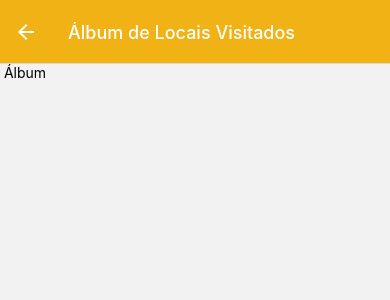
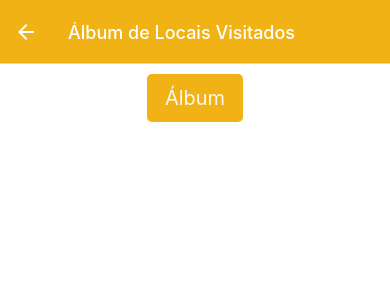
Before and after one commit to Felipebandradev/lugares-visitados, a React Native app: screen /Album in a window 390 px wide. Shown: the top 300 px of the page. Built offline with nearby package versions, Linux system fonts and the light colour scheme.

Commit message:
feat: estilização do Album

```diff
--- a/src/screens/Album.js
+++ b/src/screens/Album.js
@@ -38,22 +38,25 @@ export default function Album() {
   return (
     <>
       <StatusBar color="#f7f7f7" />
-      <View>
-        <ScrollView>
-          <Text> Álbum </Text>
+      <View style={estilos.container}>
+        <ScrollView showsVerticalScrollIndicator={false}>
+          <Text style={estilos.titulo}> Álbum </Text>
 
           {figurinhas.map((figurinha) => {
             return (
-              <Pressable>
+              <View key={figurinha.nome} style={estilos.cardLocal}>
                 <View>
-                  <Text>{figurinha.nome}</Text>
                   <Image
                     style={estilos.foto}
                     source={{ uri: `${figurinha.camera}` }}
                   />
-                  <Text>{figurinha.nomeLocal}</Text>
                 </View>
-              </Pressable>
+
+                <View style={estilos.areaTexto}>
+                  <Text style={estilos.tituloFoto}>{figurinha.nome}</Text>
+                  <Text style={estilos.nomeLocal}>{figurinha.nomeLocal}</Text>
+                </View>
+              </View>
             );
           })}
         </ScrollView>
@@ -63,10 +66,32 @@ export default function Album() {
 }
 
 const estilos = StyleSheet.create({
+  container: {
+    flex: 1,
+    backgroundColor: "#fff",
+    alignItems: "center",
+  },
+  titulo: {
+    textAlign: "center",
+    fontSize: 20,
+    padding: 12,
+    borderRadius: 5,
+    margin: 10,
+    backgroundColor: "#F1B215",
+    color: "#f7f7f7",
+  },
   foto: {
     width: 150,
     height: 200,
     marginVertical: 18,
     borderRadius: 5,
   },
+  cardLocal: {
+    flex: 0.4,
+    flexDirection: "row",
+    alignItems: "center",
+    justifyContent: "space-between",
+    margin: 16,
+    gap: 5,
+  },
 });
--- a/src/screens/SalvarPasseio.js
+++ b/src/screens/SalvarPasseio.js
@@ -8,6 +8,7 @@ import {
   ScrollView,
   Alert,
   TextInput,
+  Vibration,
 } from "react-native";
 
 import imagemBase from "../../assets/images/imagemBase.png";
@@ -131,6 +132,16 @@ export default function SalvarPasseio() {
       const albumDeLocais = await AsyncStorage.getItem("@albumvisitei");
 
       const listaDeLocais = albumDeLocais ? JSON.parse(albumDeLocais) : [];
+      const jaTemLocal = listaDeLocais.some((listaDeLocais) => {
+        return listaDeLocais.nome === nome;
+        // True or False
+      });
+
+      if (jaTemLocal) {
+        Alert.alert("Ops!", "Você já salvou um local com esse nome");
+        Vibration.vibrate(300);
+        return;
+      }
 
       listaDeLocais.push({ camera, localizacao, nome, nomeLocal });
 
@@ -143,7 +154,7 @@ export default function SalvarPasseio() {
     } catch (error) {
       console.log("Deu ruim: " + error);
 
-      Alert.alert("Erro", "erro aou salvar o local");
+      Alert.alert("Erro", "erro ao salvar o local");
     }
   };
 
```
